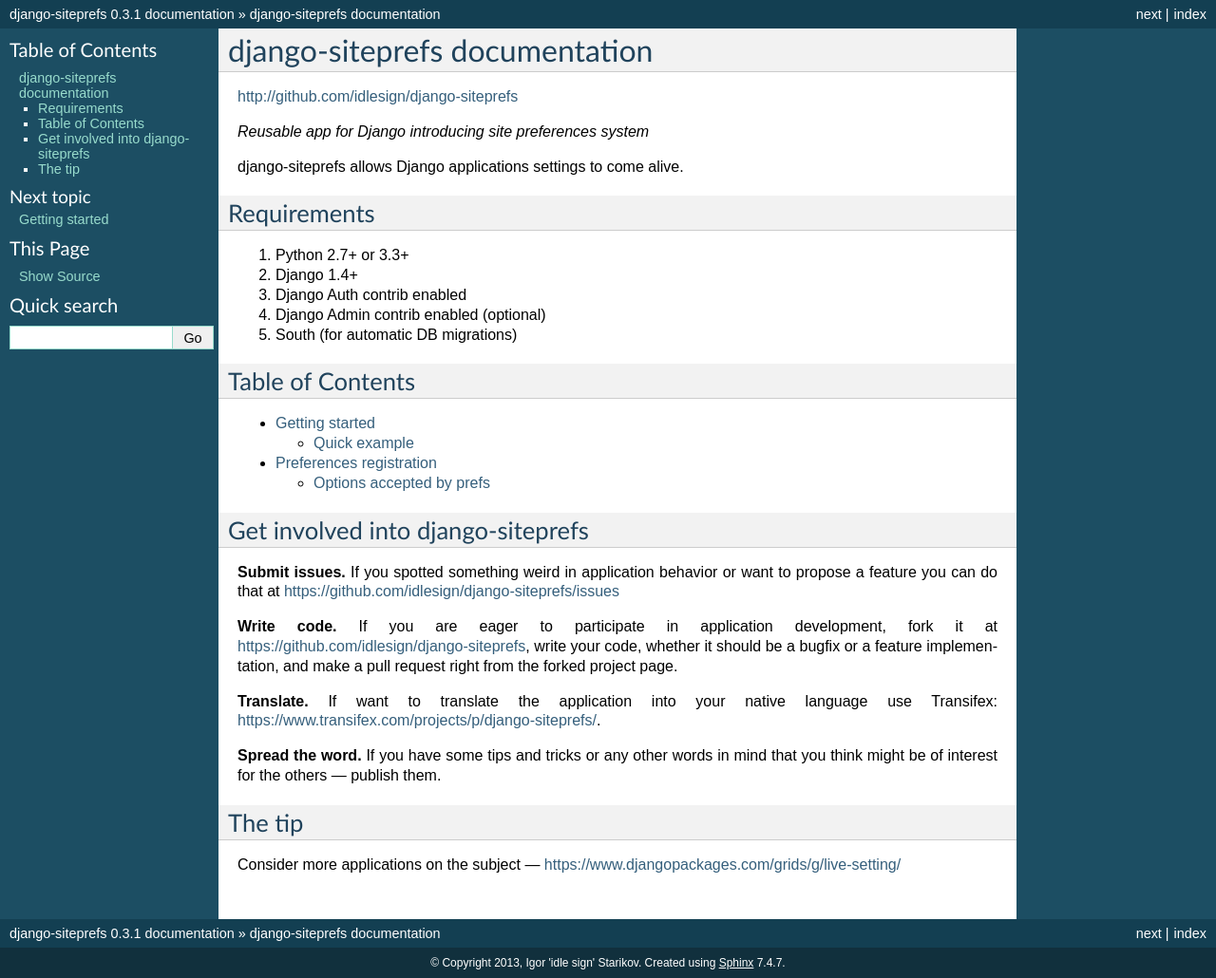
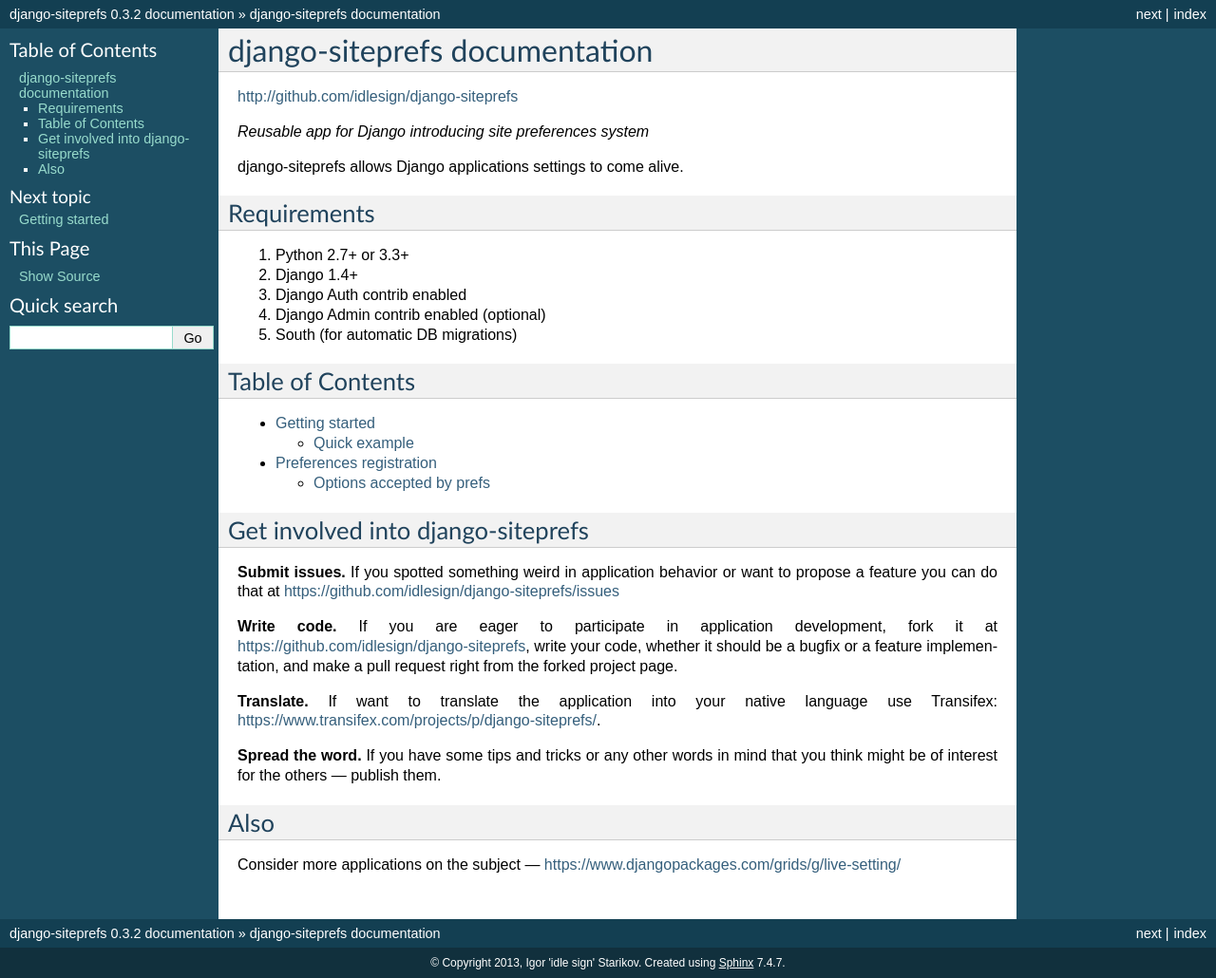
Before and after one commit to idlesign/django-siteprefs, a Sphinx documentation site: the page built from docs/source/index.rst, in a window 1280 px wide. Shown: the whole page at 95% size. Built offline with Sphinx 7.4.7, drawn with Linux system fonts in a browser that asks for light colours.

Commit message:
Version number is bumped up.

```diff
--- a/docs/source/index.rst
+++ b/docs/source/index.rst
@@ -40,7 +40,7 @@
 **Spread the word.** If you have some tips and tricks or any other words in mind that you think might be of interest for the others — publish them.
 
 
-The tip
--------
+Also
+----
 
 Consider more applications on the subject — https://www.djangopackages.com/grids/g/live-setting/
--- a/siteprefs/__init__.py
+++ b/siteprefs/__init__.py
@@ -1 +1 @@
-VERSION = (0, 3, 1)
+VERSION = (0, 3, 2)
```
Also changed, not shown: README.rst (+4 -8 lines), 1 other file.
